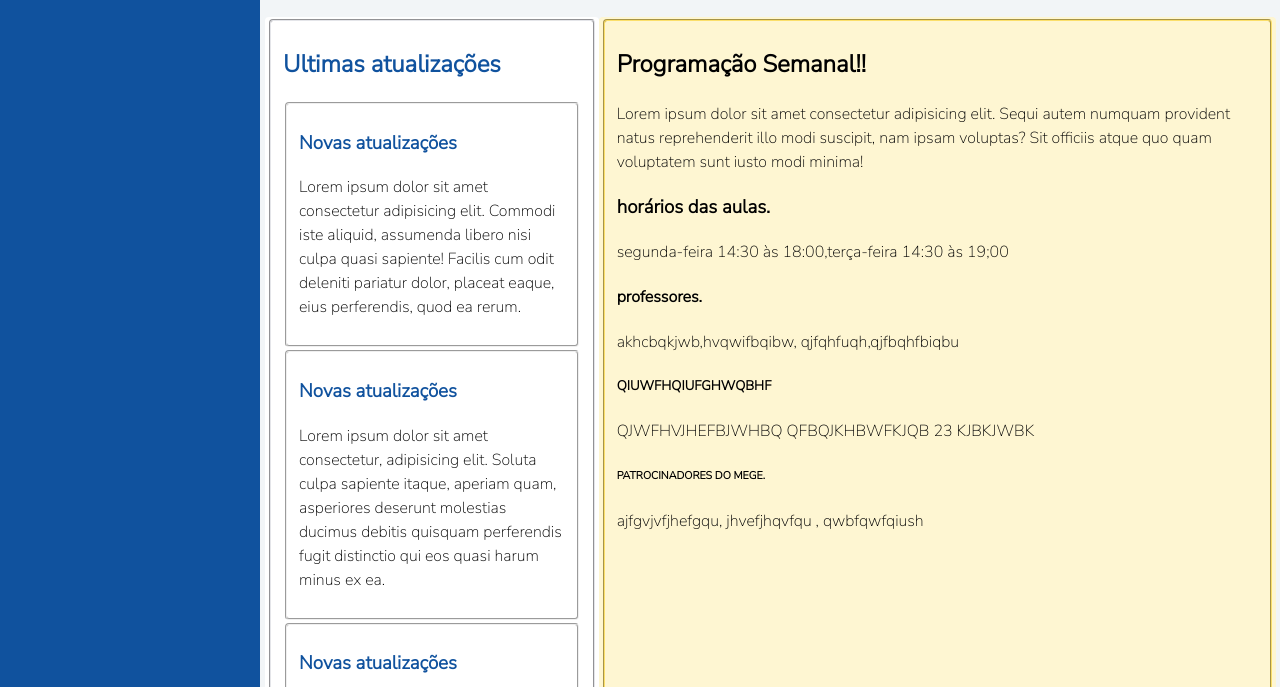
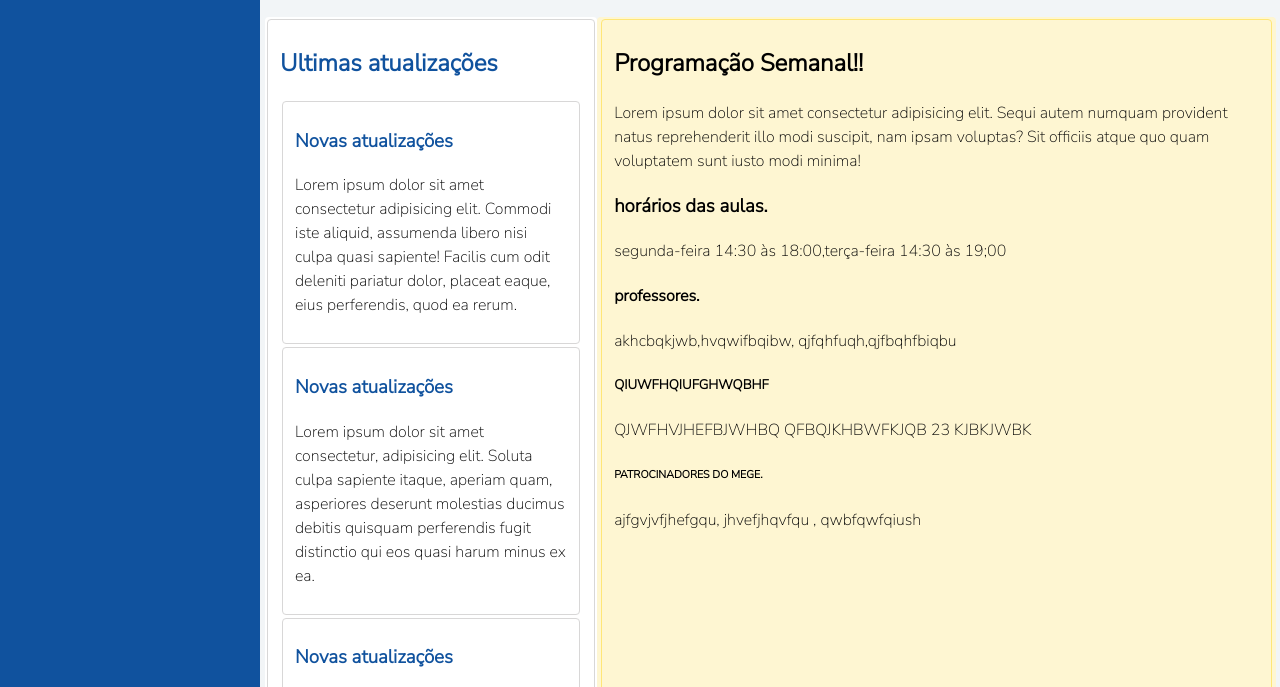
Before and after one commit to rannany/aulagit, a plain HTML site: page Pagina-mege.html in a window 1280 px wide. Shown: the part 78-765 px from the top of the page. Drawn offline with Linux system fonts and the light colour scheme.

Commit message:
guilherxavir

```diff
--- a/Style.css
+++ b/Style.css
@@ -46,11 +46,12 @@ body{
 #fieldset01{
   background-color: white;
   max-width: 700px;
-  border-color: #E4E5E9;
-  }
+  border: 1px solid rgb(216, 215, 215);
+  margin: 0px;
+}
 #fieldset02{
   background-color:#FEF6D2 ;
-  border-color:  #FBDF6B;
+  border: 1px solid #ffe677;
 }
   div{
    padding: 2px;
@@ -59,10 +60,12 @@ body{
     background-color: #FFFFFF;
     box-shadow: #10529E;
 
+
   }
   #tabela02{
     display: flex;
     background-color: #FEF6D2;
+
   }
   #pagfull{
     display: flex;
@@ -72,6 +75,8 @@ body{
   }
   .atualizações{
     margin-top: 3px;
+    border: 1px solid rgb(216, 215, 215);
+    ;
   }
   button{
     width: 100px;
@@ -84,3 +89,4 @@ body{
 .titulos_das_tabelas{
   color: #10529E;
 }
+@media (min-wid)
```
